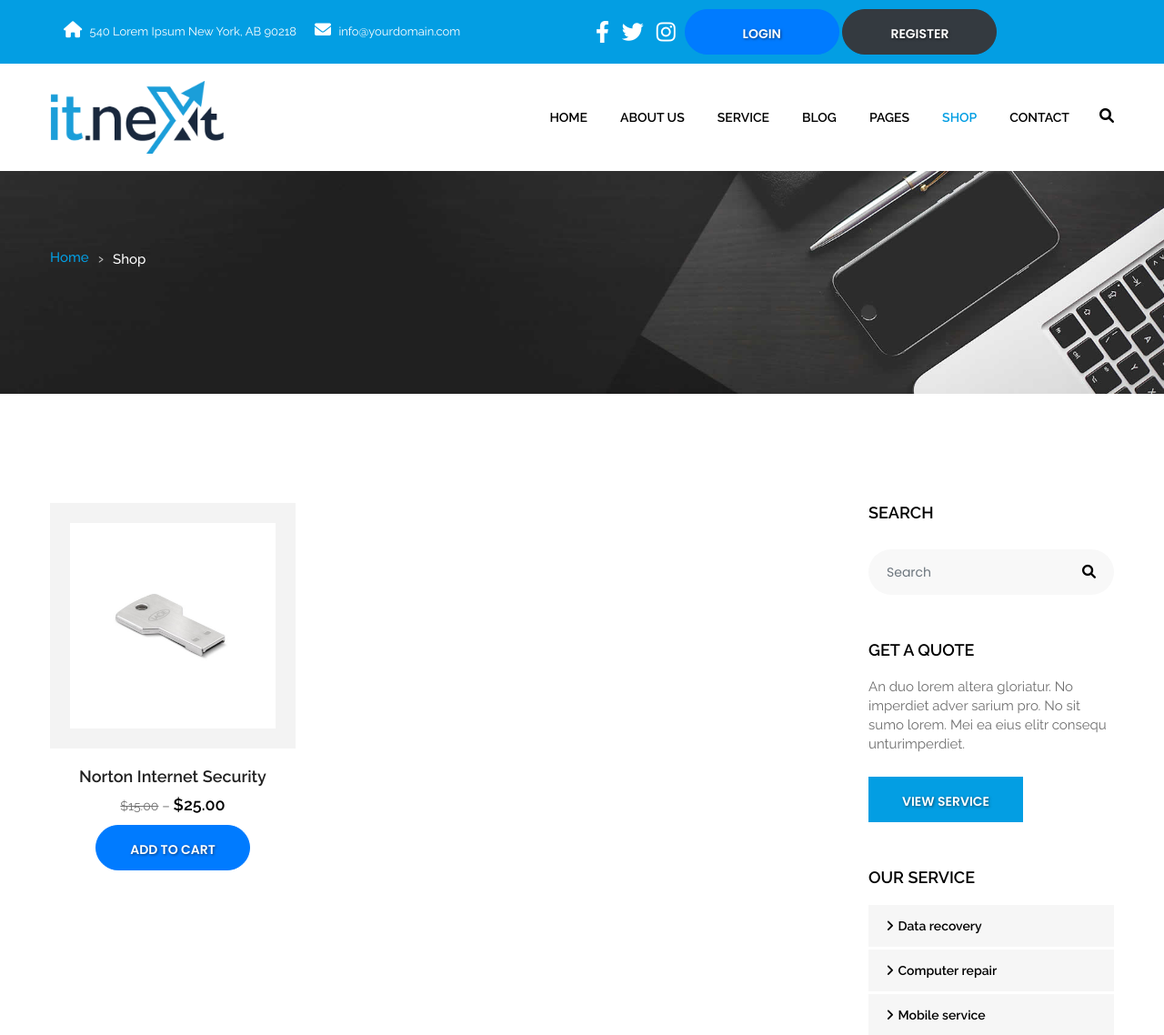
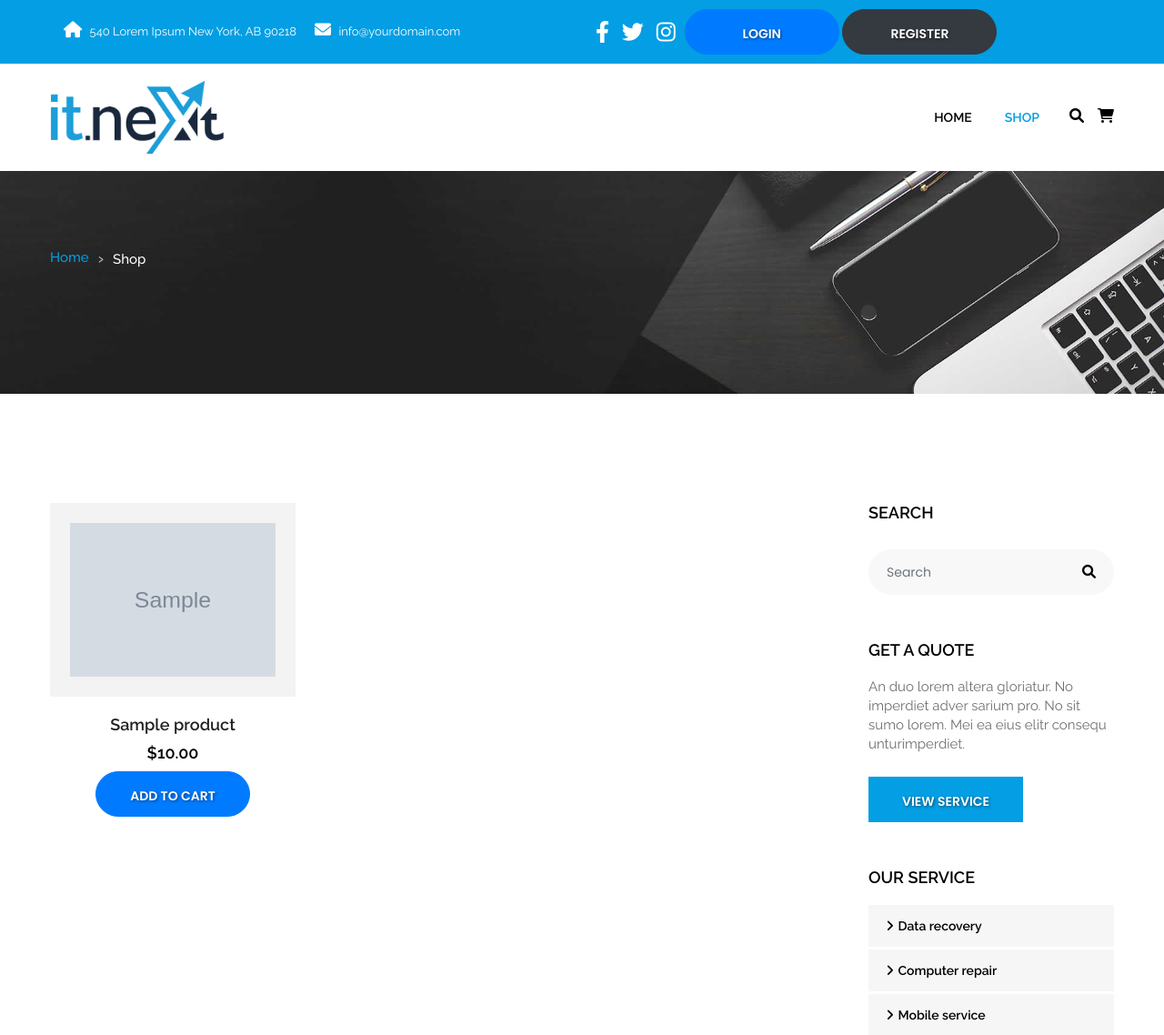
Before and after one commit to Price2/django-final-project, a Django app: page / in a window 1280 px wide. Shown: the top 1138 px of the page at 91% size. Run offline with Django 4.2, Linux system fonts and the light colour scheme; tables that the repository leaves empty hold one stand-in row (values such as "Sample post"); grey boxes marked "Sample" are stand-in pictures; some libraries are stand-ins or nearby versions.

Commit message:
- Adjusted the products model to include an image field to host images url for the products - Added the feature to serve images from the database, now each product will have an image uploaded with it to be served in the web page - Adjusted settings.py to serve the images, also added the paths and directories from which images will be stored and served

```diff
--- a/mini_Project/mini_Project/settings.py
+++ b/mini_Project/mini_Project/settings.py
@@ -129,3 +129,5 @@ DEFAULT_AUTO_FIELD = 'django.db.models.BigAutoField'
 AUTH_USER_MODEL="users.Admin"
 CRISPY_TEMPLATE_PACK = 'bootstrap4'
 STATIC_ROOT = os.path.join(BASE_DIR, 'staticfiles')
+MEDIA_URL = '/media/'
+MEDIA_ROOT = os.path.join(BASE_DIR, 'media')
--- a/mini_Project/mini_Project/urls.py
+++ b/mini_Project/mini_Project/urls.py
@@ -18,6 +18,8 @@ from django.contrib import admin
 from django.urls import path
 from users import views as users_views
 from products import views as products_views
+from django.conf import settings
+from django.conf.urls.static import static
 # from users import views
 # from products import views
 urlpatterns = [
@@ -26,3 +28,6 @@ urlpatterns = [
     path('register', users_views.register, name='register'),
     path('', products_views.home, name='home'),
 ]
+
+if settings.DEBUG:
+    urlpatterns += static(settings.MEDIA_URL, document_root=settings.MEDIA_ROOT)
--- a/mini_Project/products/models.py
+++ b/mini_Project/products/models.py
@@ -2,16 +2,26 @@ from django.db import models
 from users.models import Customer
 
 class Category(models.Model):
+    class Meta:
+        verbose_name_plural = "Category"
     name = models.CharField(max_length=255)
+
+    def __str__ (self):
+        return self.name
+
+
 
 
 class Product(models.Model):
     name_en = models.CharField(max_length=255)
-    name_ar = models.CharField(max_length=255)
+    name_ar = models.CharField(max_length=255, blank=True)
     unit_price = models.DecimalField(max_digits=10, decimal_places=2)
     stock_quantity = models.IntegerField(default=0)
+    image = models.ImageField(upload_to='product_images/')
     category = models.ForeignKey('Category', on_delete=models.CASCADE)
 
+    def __str__(self) -> str:
+        return self.name_en
 
 class Order(models.Model):
     ORDER_STATUS = (
@@ -31,6 +41,8 @@ class Order(models.Model):
     )
     products = models.ManyToManyField(Product, through='OrderDetails')
 
+    def __str__(self) -> str:
+        return f"Order Date: {self.createDate}, order status: {self.status}"
 
 
 class OrderDetails(models.Model):
@@ -38,3 +50,6 @@ class OrderDetails(models.Model):
     product = models.ForeignKey(Product, on_delete=models.CASCADE)
     unit_price = models.DecimalField(max_digits=10, decimal_places=2)
     ordered_count = models.IntegerField(default=0)
+
+    def __str__(self) -> str:
+        return f"Order : {self.order}, order count: {self.ordered_count}"
--- a/mini_Project/products/templates/products/base.html
+++ b/mini_Project/products/templates/products/base.html
@@ -71,8 +71,8 @@
           </div>
           <div class="login-register-btn">
             <div class="make_appo">
-               <button class="btn btn-primary m-0" href="make_appointment.html">Login</button>
-               <button class="btn btn-dark m-0" href="make_appointment.html">Register</button>
+               <button class="btn btn-primary m-0" href="/login">Login</button>
+               <button class="btn btn-dark m-0" href="/register">Register</button>
               </div>
             <!-- <div class="make_appo">  -->
           </div>
@@ -95,27 +95,27 @@
           <div class="menu_side">
             <div id="navbar_menu">
               <ul class="first-ul">
-                <li> <a href="it_home.html">Home</a>
-                  <ul>
+                <li> <a href="/">Home</a>
+                  <!-- <ul>
                     <li><a href="it_home.html">It Home Page</a></li>
                     <li><a href="it_home_dark.html">It Dark Home Page</a></li>
-                  </ul>
+                  </ul> -->
                 </li>
-                <li><a href="it_about.html">About Us</a></li>
+                <!-- <li><a href="it_about.html">About Us</a></li>
                 <li> <a href="it_service.html">Service</a>
                   <ul>
                     <li><a href="it_service_list.html">Services list</a></li>
                     <li><a href="it_service_detail.html">Services Detail</a></li>
                   </ul>
-                </li>
-                <li> <a href="it_blog.html">Blog</a>
+                </li> -->
+                <!-- <li> <a href="it_blog.html">Blog</a>
                   <ul>
                     <li><a href="it_blog.html">Blog List</a></li>
                     <li><a href="it_blog_grid.html">Blog Grid</a></li>
                     <li><a href="it_blog_detail.html">Blog Detail</a></li>
                   </ul>
-                </li>
-                <li> <a href="#">Pages</a>
+                </li> -->
+                <!-- <li> <a href="#">Pages</a>
                   <ul>
                     <li><a href="it_career.html">Career</a></li>
                     <li><a href="it_price.html">Pricing</a></li>
@@ -123,26 +123,27 @@
                     <li><a href="it_privacy_policy.html">Privacy Policy</a></li>
                     <li><a href="it_error.html">Error 404</a></li>
                   </ul>
-                </li>
+                </li> -->
                 <li> <a class="active" href="it_shop.html">Shop</a>
-                  <ul>
+                  <!-- <ul>
                     <li><a href="it_shop.html">Shop List</a></li>
                     <li><a href="it_shop_detail.html">Shop Detail</a></li>
                     <li><a href="it_cart.html">Shopping Cart</a></li>
                     <li><a href="it_checkout.html">Checkout</a></li>
-                  </ul>
+                  </ul> -->
                 </li>
-                <li> <a href="it_contact.html">Contact</a>
+                <!-- <li> <a href="it_contact.html">Contact</a>
                   <ul>
                     <li><a href="it_contact.html">Contact Page 1</a></li>
                     <li><a href="it_contact_2.html">Contact Page 2</a></li>
                   </ul>
-                </li>
+                </li> -->
               </ul>
             </div>
             <div class="search_icon">
               <ul>
-                <li><a href="#" data-toggle="modal" data-target="#search_bar"><i class="fa fa-search" aria-hidden="true"></i></a></li>
+                <li><a href="#" data-toggle="modal" data-target="#search_bar"><i class="fa fa-search mr-3" aria-hidden="true"></i></a></li>
+                <li><a href="#"><i class="fas fa-shopping-cart"></i></a></li>
               </ul>
             </div>
           </div>
--- a/mini_Project/products/templates/products/home.html
+++ b/mini_Project/products/templates/products/home.html
@@ -6,14 +6,16 @@
     <div class="row">
       <div class="col-md-9">
         <div class="row">
+          {% for product in products %}
           <div class="col-md-4 col-sm-6 col-xs-12 margin_bottom_30_all">
             <div class="product_list">
-              <div class="product_img"> <img class="img-responsive"
-                  src="{% static 'products/images/it_service/1.jpg' %}" alt>
+              <div class="product_img">
+                 <img class="img-responsive"
+                  src="{{ product.image.url}}" alt>
               </div>
               <div class="product_detail_btm">
                 <div class="center">
-                  <h4><a href="it_shop_detail.html">Norton Internet Security</a></h4>
+                  <h4><a href="#">{{ product.name_en }}</a></h4>
                 </div>
                 <div class="starratin">
                   <div class="center"> <i class="fa fa-star" aria-hidden="true"></i>
@@ -24,14 +26,16 @@
                 </div>
                 <div
                   class="product_price d-flex flex-column align-items-center justify-content-center">
-                  <p><span class="old_price">$15.00</span> – <span
-                      class="new_price">$25.00</span></p>
+                  <!-- <p><span class="old_price">$15.00</span> – <span
+                      class="new_price">$25.00</span></p> -->
+                      <span
+                      class="new_price">${{product.unit_price}}</span></p>
                   <button class="btn btn-primary mb-4">Add to cart</button>
                 </div>
               </div>
             </div>
           </div>
-
+          {% endfor %}
         </div>
       </div>
 
--- a/mini_Project/products/views.py
+++ b/mini_Project/products/views.py
@@ -1,6 +1,7 @@
 from django.http import HttpResponse, HttpResponseRedirect
 from django.shortcuts import render
-
+from .models import Product
 
 def home(request):
-    return render(request, 'products/home.html')
+    products = Product.objects.all()
+    return render(request, 'products/home.html', {'products': products})
```
Also changed, not shown: mini_Project/products/admin.py (added, +7 -0 lines), mini_Project/media/product_images/rtx_3080.jpg (added), mini_Project/products/migrations/0001_initial.py.
